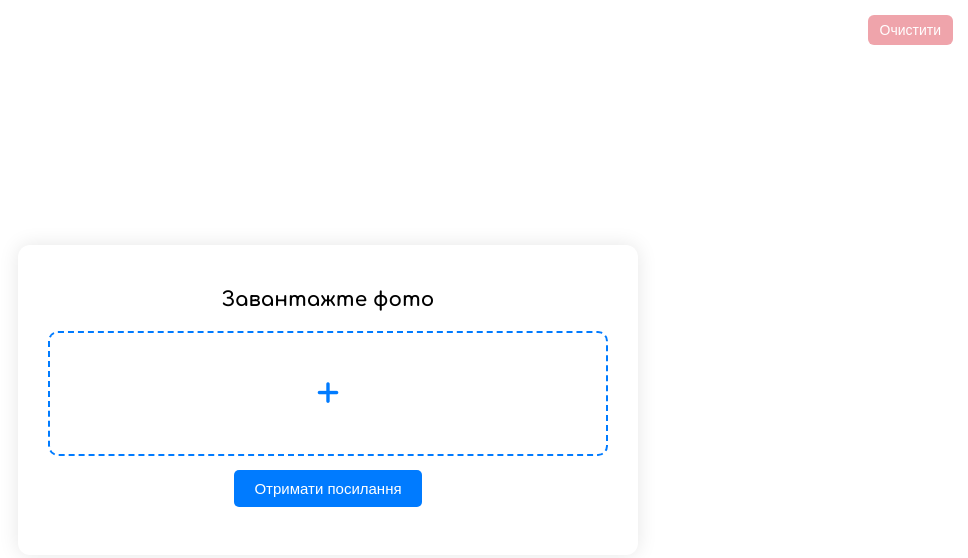
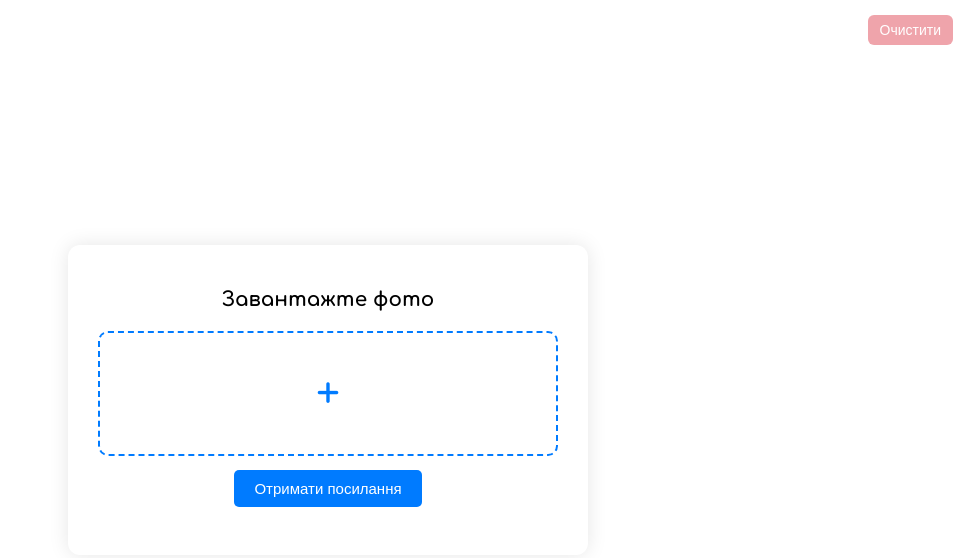
Before and after one commit to belikovvvartem/photo-uploader-cloudinary, a website: page index.html in a window 1280 px wide. Shown: the whole page, without its empty margins (312-1280 px from the left). Drawn offline with Linux system fonts and the light colour scheme.

Commit message:
Update index.html

```diff
--- a/index.html
+++ b/index.html
@@ -28,7 +28,7 @@
       padding: 30px;
       border-radius: 12px;
       box-shadow: 0 0 20px rgba(0, 0, 0, 0.1);
-      max-width: 620px;
+      max-width: 520px;
       width: 100%;
       position: relative;
     }
```
